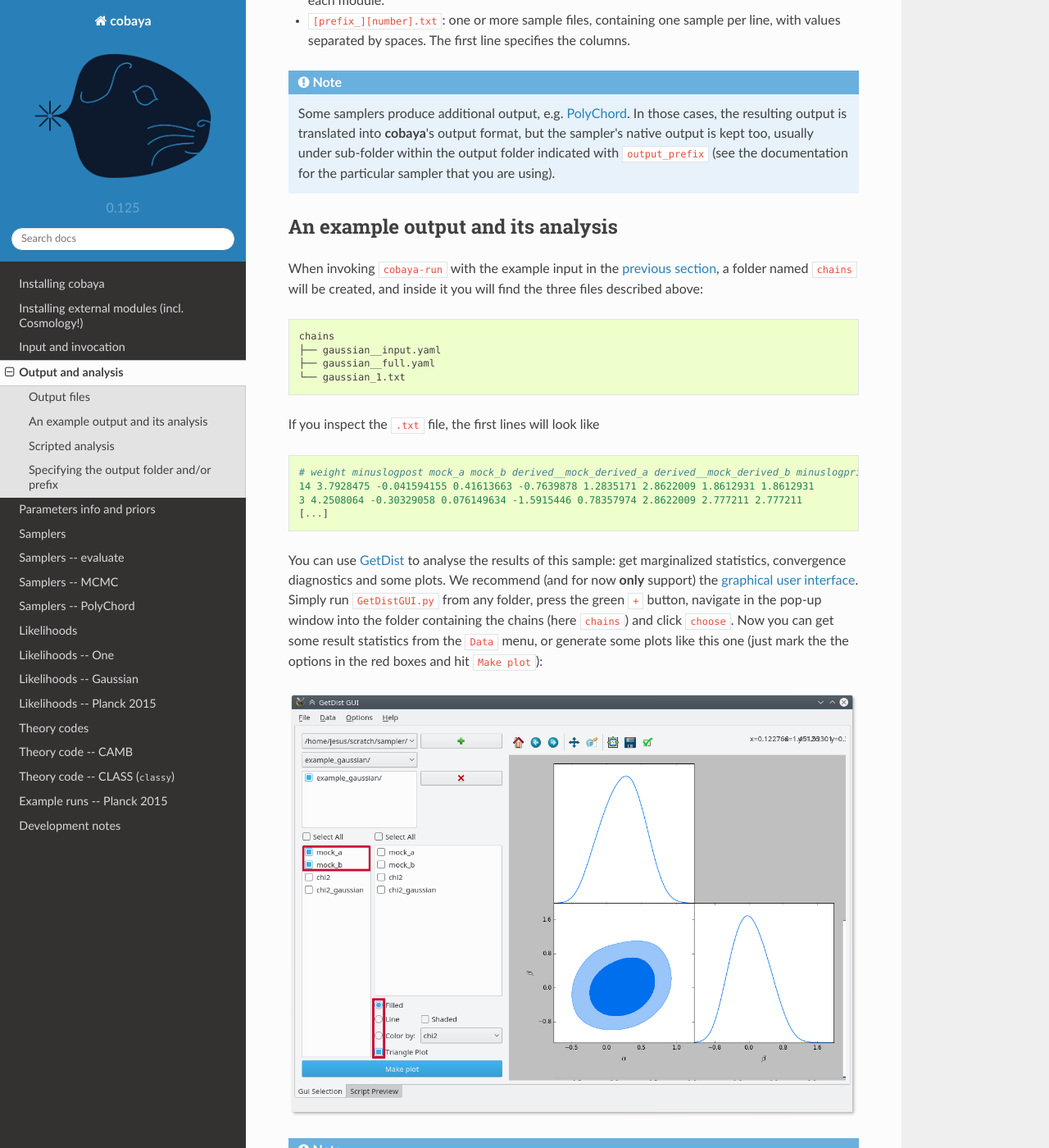
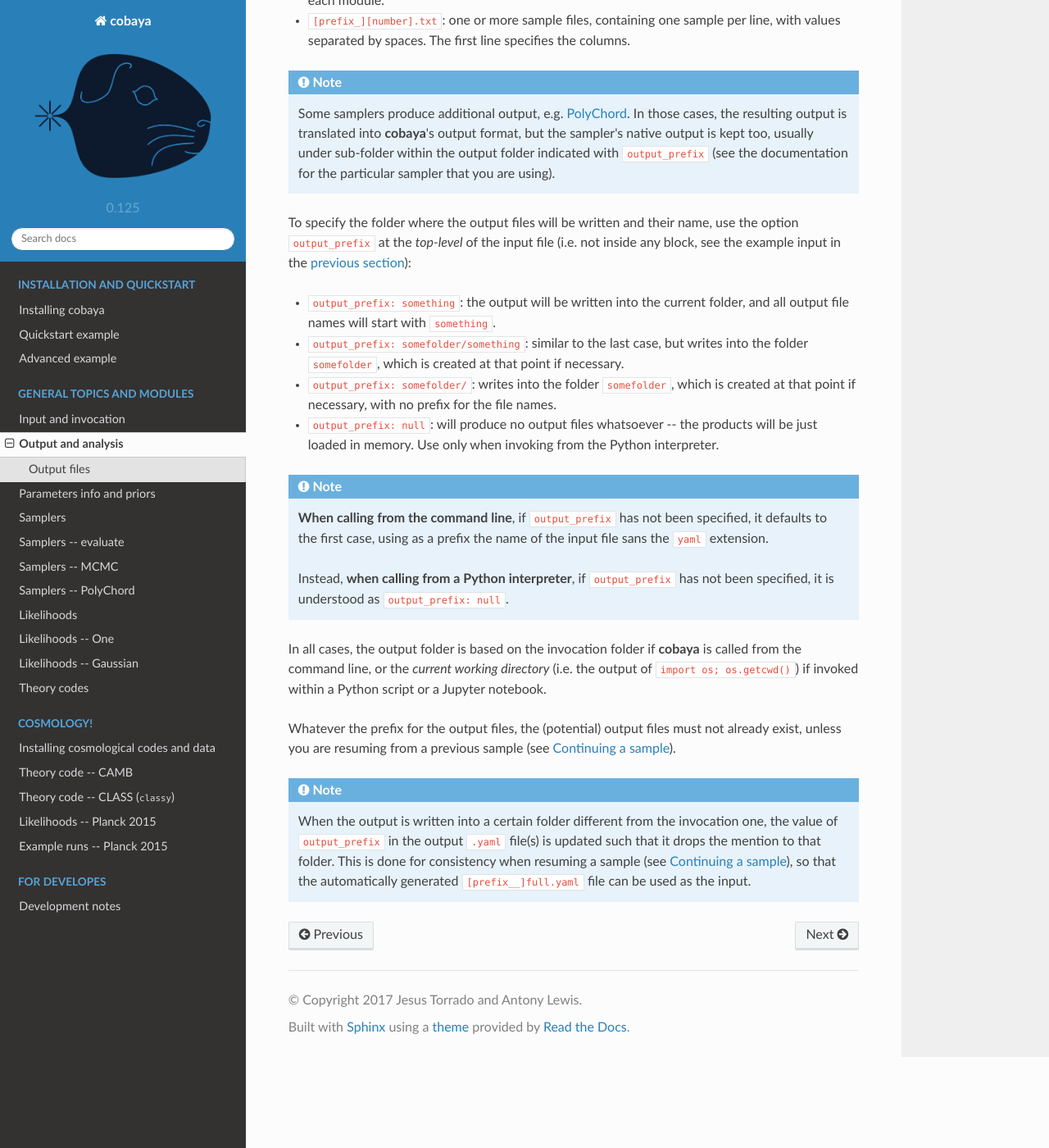
Before and after one commit to CobayaSampler/cobaya, a Sphinx documentation site: the page built from docs/output.rst, in a window 1280 px wide and 1400 px high, scrolled down 325 px. Shown: the whole window at 82% size. Built offline with Sphinx 7.4.7 and the Read the Docs theme 2.0.0, drawn with Linux system fonts in a browser that asks for light colours; some of the changed text lies outside the part shown.

Commit message:
docs: refactoring

```diff
--- a/docs/installation_ext.rst
+++ b/docs/installation_cosmo.rst
@@ -1,5 +1,5 @@
-Installing external modules (incl. Cosmology!)
-==============================================
+Installing cosmological codes and data
+======================================
 
 To keep it light and maintainable, and to allow for maximum customization, **cobaya** only includes some of the samplers it uses, and none the cosmological likelihoods, data or theory codes. Nonetheless, they can be downloaded and installed automatically when needed.
 
--- a/docs/output.rst
+++ b/docs/output.rst
@@ -16,69 +16,12 @@ Output files
 
    Some samplers produce additional output, e.g. :doc:`PolyChord <sampler_polychord>`. In those cases, the resulting output is translated into **cobaya**'s output format, but the sampler's native output is kept too, usually under sub-folder within the output folder indicated with ``output_prefix`` (see the documentation for the particular sampler that you are using).
 
-
-.. _out_example:
-
-An example output and its analysis
-----------------------------------
-
-When invoking ``cobaya-run`` with the example input in the :ref:`previous section <in_example>`, a folder named ``chains`` will be created, and inside it you will find the three files described above:
-
-.. code-block:: bash
-
-   chains
-   ├── gaussian__input.yaml
-   ├── gaussian__full.yaml
-   └── gaussian_1.txt
-
-If you inspect the ``.txt`` file, the first lines will look like
-
-.. code::
-
-   # weight minuslogpost mock_a mock_b derived__mock_derived_a derived__mock_derived_b minuslogprior chi2 chi2__gaussian
-   14 3.7928475 -0.041594155 0.41613663 -0.7639878 1.2835171 2.8622009 1.8612931 1.8612931
-   3 4.2508064 -0.30329058 0.076149634 -1.5915446 0.78357974 2.8622009 2.777211 2.777211
-   [...]
-
-You can use `GetDist <http://getdist.readthedocs.io/en/latest/index.html>`_ to analyse the results of this sample: get marginalized statistics, convergence diagnostics and some plots. We recommend (and for now **only** support) the `graphical user interface <http://getdist.readthedocs.io/en/latest/gui.html>`_. Simply run ``GetDistGUI.py`` from any folder, press the green ``+`` button, navigate in the pop-up window into the folder containing the chains (here ``chains``) and click ``choose``. Now you can get some result statistics from the ``Data`` menu, or generate some plots like this one (just mark the the options in the red boxes and hit ``Make plot``):
-
-.. image:: img_output_getdistgui.png
-
-.. note::
-
-   For a detailed user manual and many more examples, check out the `GetDist documentation <http://getdist.readthedocs.io/en/latest/index.html>`_!
-
-.. _out_example_scripted:
-
-Scripted analysis
------------------
-
-You can also do your analysis in a Python terminal or notebook, using either your own tools or the methods in GetDist.
-
-For example, assuming that you have just run the example in :ref:`in_example_script`, to generate a similar plot to the one above and some statistics, simply do:
-
-.. code:: python
-
-   %matplotlib inline
-   import getdist as gd
-   import getdist.plots as gdplt
-   gdsamples = products["sample"].as_getdist_mcsamples()
-   gdplot = gdplt.getSubplotPlotter()
-   gdplot.triangle_plot(gdsamples, ["mock_a", "mock_b"], filled=True)
-   print "Covariace matrix:\n", gdsamples.getCovMat().matrix[:2,:2]
-
-
-.. _output_prefix:
-
-Specifying the output folder and/or prefix
-------------------------------------------
-
-You can tell **cobaya** to write the output files into a particular folder, or to name them in a certain way. To do that, use the option ``output_prefix`` at the *top-level* of the input file (i.e. not inside any block):
+To specify the folder where the output files will be written and their name, use the option ``output_prefix`` at the *top-level* of the input file (i.e. not inside any block, see the example input in the :ref:`previous section <in_example>`):
 
 - ``output_prefix: something``: the output will be written into the current folder, and all output file names will start with ``something``.
 - ``output_prefix: somefolder/something``: similar to the last case, but writes into the folder ``somefolder``, which is created at that point if necessary.
 - ``output_prefix: somefolder/``: writes into the folder ``somefolder``, which is created at that point if necessary, with no prefix for the file names.
-- ``output_prefix: null``: will produce no output files whatsoever.
+- ``output_prefix: null``: will produce no output files whatsoever -- the products will be just loaded in memory. Use only when invoking from the Python interpreter.
 
 .. note::
 
--- /dev/null
+++ b/docs/src_examples/quickstart/create_info.py
@@ -0,0 +1,18 @@
+from collections import OrderedDict as odict
+info = {
+    "likelihood": {
+        "gaussian": {
+            "mean": [0.2, 0],
+            "cov": [[0.1, 0.05],
+                    [0.05,0.2]]}},
+    "params": odict([
+        ("mock_a", {"prior": {"min": -0.5, "max": 3},
+                    "latex": r"\alpha"}),
+        ("mock_b", {"prior": {"dist": "norm", "loc": 0, "scale": 1},
+                    "ref": 0,
+                    "proposal": 0.5,
+                    "latex": r"\beta"}),
+        ("derived_a", {"latex": r"\alpha^\prime"}),
+        ("derived_b", {"latex": r"\beta^\prime"})]),
+    "sampler": {
+        "mcmc": {"burn_in": 100, "max_samples": 1000, "learn_proposal": True}}}
```
Also changed, not shown: docs/example.rst (added, +105 -0 lines), docs/example_advanced.rst (added, +12 -0 lines), docs/index.rst (+23 -4 lines), docs/input.rst (+7 -49 lines), docs/installation.rst (+20 -20 lines), docs/src_examples/quickstart/gaussian.yaml (added, +31 -0 lines), 1 other file.
